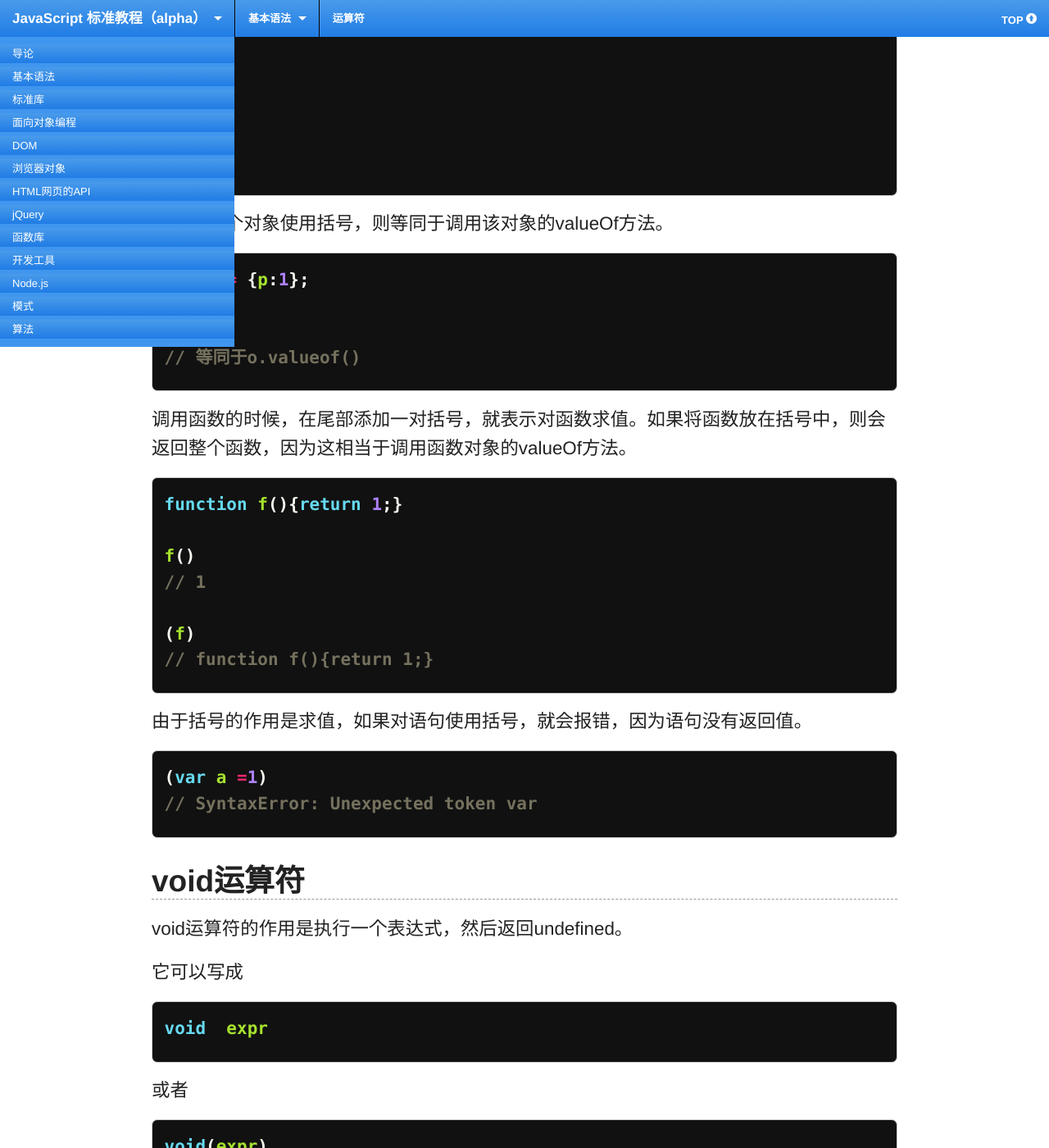
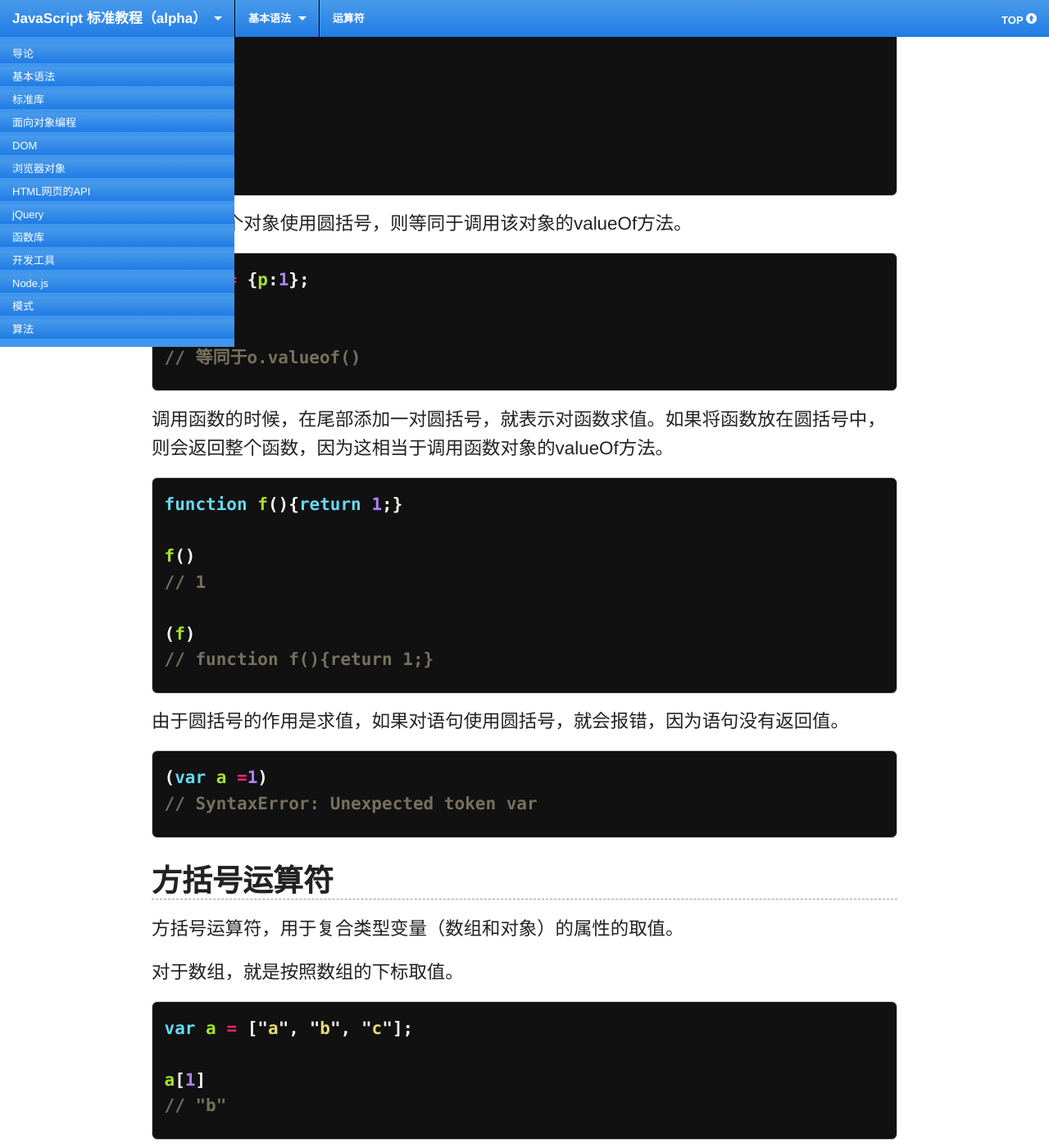
Before and after one commit to ruanyf/jstutorial, a Jekyll site: the page built from grammar/operator.md, in a window 1280 px wide and 1400 px high, scrolled down 3870 px. Shown: the whole window at 82% size. Built offline with Jekyll 4.4.1, drawn with Linux system fonts in a browser that asks for light colours; Markdown is read by kramdown in place of the engine named in the settings; some of the changed text lies outside the part shown.

Commit message:
edit grammar

```diff
--- a/grammar/operator.md
+++ b/grammar/operator.md
@@ -135,11 +135,11 @@
 
 {% endhighlight %}
 
-## 括号运算符
+## 圆括号运算符
 
-在JavaScript中，括号是一种运算符，作用是求值。
+在JavaScript中，圆括号是一种运算符，作用是求值。
 
-对表达式使用括号，返回表达式的值。
+对表达式使用圆括号，返回表达式的值。
 
 {% highlight javascript %}
 
@@ -154,7 +154,7 @@
 
 {% endhighlight %}
 
-如果对某个对象使用括号，则等同于调用该对象的valueOf方法。
+如果对某个对象使用圆括号，则等同于调用该对象的valueOf方法。
 
 {% highlight javascript %}
 
@@ -165,7 +165,7 @@
 
 {% endhighlight %}
 
-调用函数的时候，在尾部添加一对括号，就表示对函数求值。如果将函数放在括号中，则会返回整个函数，因为这相当于调用函数对象的valueOf方法。
+调用函数的时候，在尾部添加一对圆括号，就表示对函数求值。如果将函数放在圆括号中，则会返回整个函数，因为这相当于调用函数对象的valueOf方法。
 
 {% highlight javascript %}
 
@@ -179,7 +179,7 @@
 
 {% endhighlight %}
 
-由于括号的作用是求值，如果对语句使用括号，就会报错，因为语句没有返回值。
+由于圆括号的作用是求值，如果对语句使用圆括号，就会报错，因为语句没有返回值。
 
 {% highlight javascript %}
 
@@ -187,6 +187,34 @@
 // SyntaxError: Unexpected token var
 
 {% endhighlight %}
+
+## 方括号运算符
+
+方括号运算符，用于复合类型变量（数组和对象）的属性的取值。
+
+对于数组，就是按照数组的下标取值。
+
+{% highlight javascript %}
+
+var a = ["a", "b", "c"];
+
+a[1]
+// "b"
+
+{% endhighlight %}
+
+对于对象，就是按照对象的属性名取值。
+
+{% highlight javascript %}
+
+var o = { p1:"a", p2:"b"};
+
+o["p1"]
+// "a"
+
+{% endhighlight %}
+
+需要注意的是，取值的时候，属性名排p1必须放在引号中，否则会被JavaScript当作变量名解释。
 
 ## void运算符
 
```
Also changed, not shown: other parts of grammar/operator.md (+1 -1 lines), grammar/basic.md (+17 -1 lines), grammar/object.md (+21 -2 lines).
